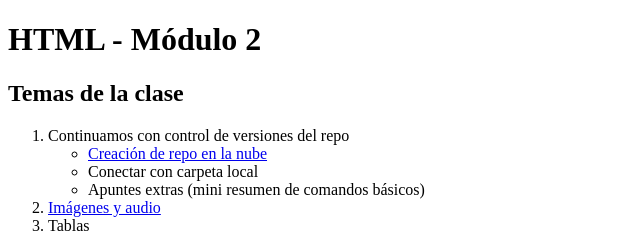
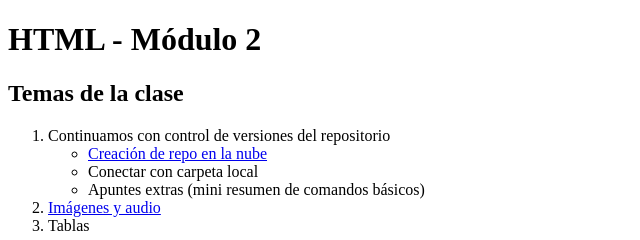
Before and after one commit to vp-progr/Python-01, a plain HTML site: page index.html in a window 1280 px wide. Shown: the top 240 px of the page, 0-640 px from the left. Drawn offline with Linux system fonts and the light colour scheme.

Commit message:
completo palabra repositorio

```diff
--- a/index.html
+++ b/index.html
@@ -13,7 +13,7 @@
         <section>
             <h2>Temas de la clase</h2>
             <ol>
-                <li>Continuamos con control de versiones del repo</li>
+                <li>Continuamos con control de versiones del repositorio</li>
                     <ul>
                         <li><a href="https://github.com/">Creación de repo en la nube</a></li>
                         <li>Conectar con carpeta local</li>
```
